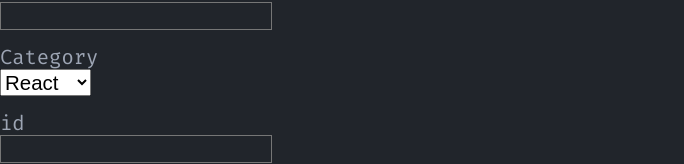
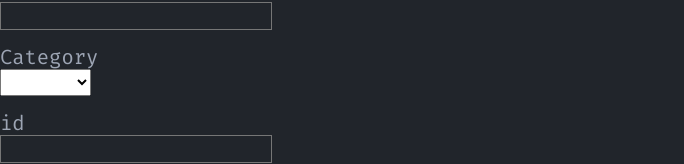
Before and after one commit to xiaoju/react_nd-02b, a React (Create React App) app: page /newpost in a window 1280 px wide. Shown: the part 361-525 px from the top of the page, without its empty margins (0-684 px from the left). Built offline with nearby package versions, Linux system fonts and the light colour scheme.

Commit message:
fix: small correction on post form, category field

```diff
--- a/src/components/NewpostForm.js
+++ b/src/components/NewpostForm.js
@@ -30,14 +30,15 @@ let NewpostForm = props => {
       <div>
         <label htmlFor="category" className='formLabel'>Category</label>
         <br />
-
-        {/* TODO connect to state to get the correct categories, and output the category ids  */}
+        {/* TODO connect this form to state to get correct categories and ids
+          give a non-empty category as pre-filled field,
+          category list shouldn't require an update to show udpated list*/}
         <Field name="category" component="select" className='formLabel'>
-          <option value="React">React</option>
-          <option value="Redux">Redux</option>
-          <option value="Udacity">Udacity</option>
+          <option />
+          <option value='react'>React</option>
+          <option value='redux'>Redux</option>
+          <option value='udacity'>Udacity</option>
         </Field>
-
         {/* <Field name="category" component="input" type="text" className='formField'/> */}
       </div>
       <br />
```
